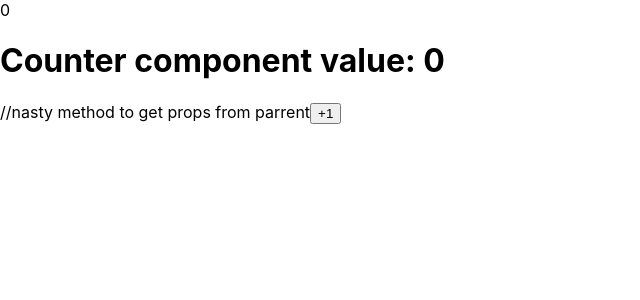
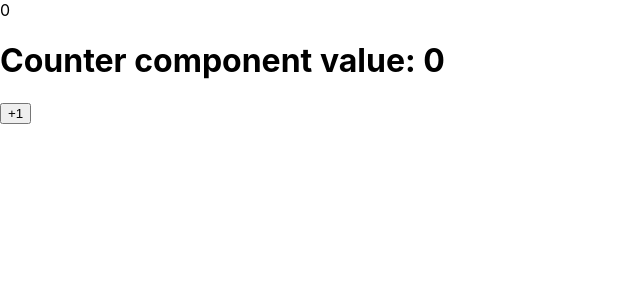
Before and after one commit to RoGueFroM/React-shenanigans, a React (Create React App) app: page / in a window 1280 px wide. Shown: the top 300 px of the page, without its empty margins (0-640 px from the left). Built offline with nearby package versions, Linux system fonts and the light colour scheme.

Commit message:
Nasty comment edited

```diff
--- a/src/Lesson PropTypes.js
+++ b/src/Lesson PropTypes.js
@@ -48,9 +48,11 @@ export class Lesson extends Component {
 		return	(
 			<div>
 					<div>{counter}</div>
-					{React.cloneElement(children, {counter: this.state.counter} )} //nasty method to get props from parrent
+					{React.cloneElement(children, {counter: this.state.counter} )}
 					<button onClick={this.handleClick}>+1</button>
 			</div>
 		);
 	}
 }
+
+ // ^ nasty React.cloneElement to get props from parrent
```
